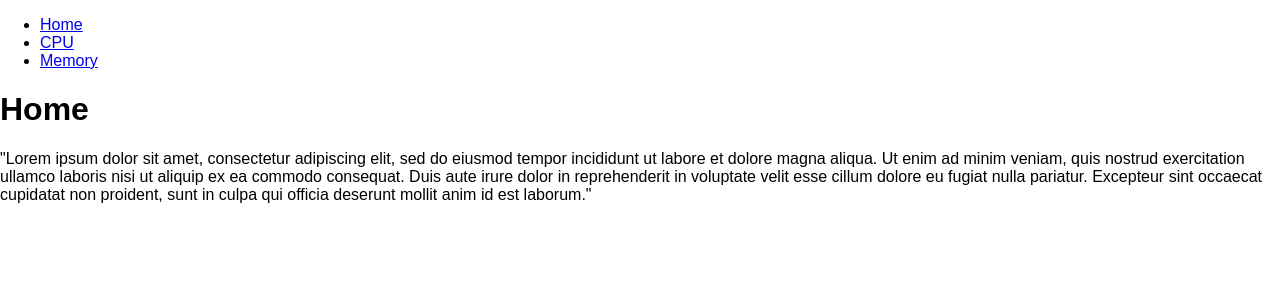
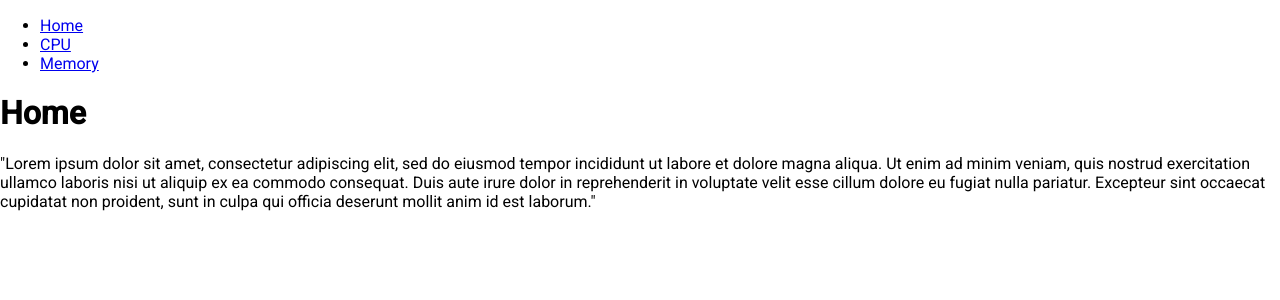
Before and after one commit to estensen/runtime-systems, a React (Create React App) app in the folder frontend/: page / in a window 1280 px wide. Shown: the top 300 px of the page. Built offline with nearby package versions, Linux system fonts and the light colour scheme.

Commit message:
Install Roboto font

```diff
--- a/frontend/public/index.html
+++ b/frontend/public/index.html
@@ -10,6 +10,8 @@
     -->
     <link rel="manifest" href="%PUBLIC_URL%/manifest.json">
     <link rel="shortcut icon" href="%PUBLIC_URL%/favicon.ico">
+
+    <link rel="stylesheet" href="https://fonts.googleapis.com/css?family=Roboto:300,400,500">
     <!--
       Notice the use of %PUBLIC_URL% in the tags above.
       It will be replaced with the URL of the `public` folder during the build.
--- a/frontend/src/index.css
+++ b/frontend/src/index.css
@@ -1,5 +1,5 @@
 body {
   margin: 0;
   padding: 0;
-  font-family: sans-serif;
+  font-family: 'Roboto', sans-serif;
 }
```
